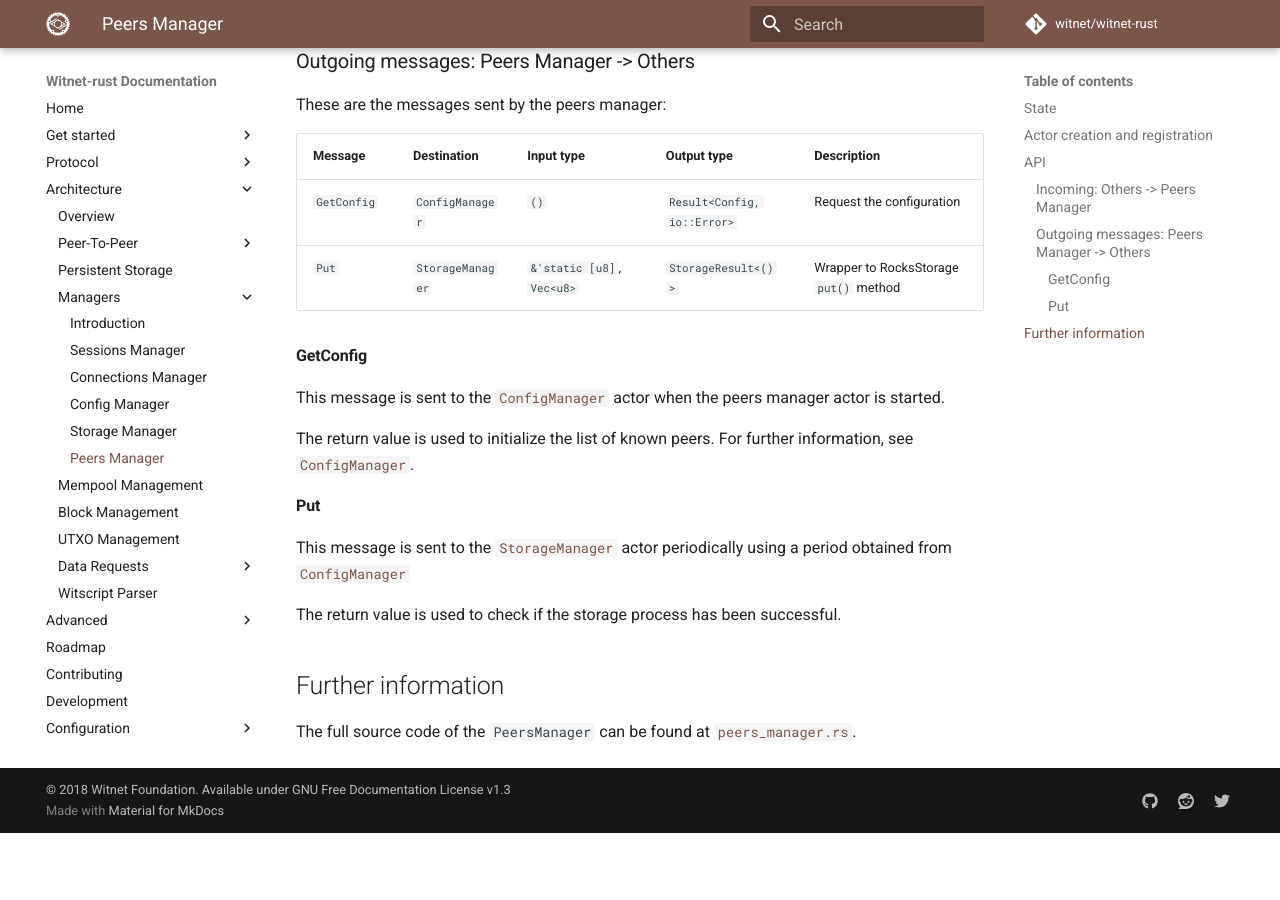
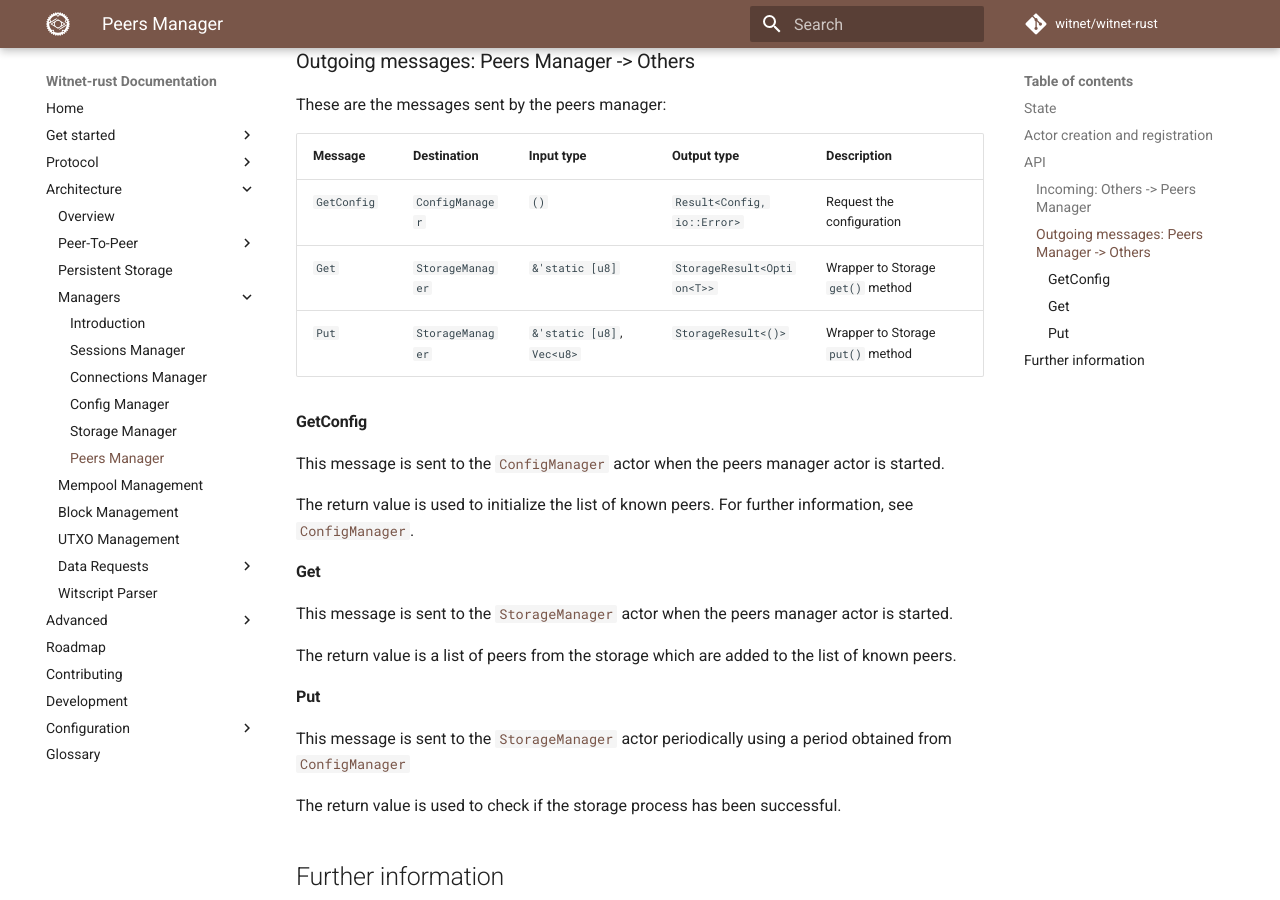
Before and after one commit to witnet/witnet-rust, an MkDocs documentation site: the page built from docs/architecture/managers/peers-manager.md, in a window 1280 px wide and 900 px high, scrolled down 2152 px. Built offline with MkDocs 1.6.1 and Material for MkDocs 9.7.7, drawn with Linux system fonts in a browser that asks for light colours; comment, search, counter and statistics services are not loaded; before the commit the page ends 2985 px from its top, so only the background shows below that.

Commit message:
docs(managers): document outgoing Get message in PeersManager

```diff
--- a/docs/architecture/managers/peers-manager.md
+++ b/docs/architecture/managers/peers-manager.md
@@ -95,13 +95,20 @@
 | Message     | Destination       | Input type                                | Output type                 | Description                               |
 | ----------- | ----------------- | ----------------------------------------- | --------------------------- | ----------------------------------------- |
 | `GetConfig` | `ConfigManager`   | `()`                                      | `Result<Config, io::Error>` | Request the configuration                 |
-| `Put`       | `StorageManager`  | `&'static [u8]`, `Vec<u8>`                | `StorageResult<()>`         | Wrapper to RocksStorage `put()` method    |
+| `Get`       | `StorageManager`  | `&'static [u8]`                           | `StorageResult<Option<T>>`  | Wrapper to Storage `get()` method         |
+| `Put`       | `StorageManager`  | `&'static [u8]`, `Vec<u8>`                | `StorageResult<()>`         | Wrapper to Storage `put()` method         |
 
 #### GetConfig
 
 This message is sent to the [`ConfigManager`][config_manager] actor when the peers manager actor is started.
 
 The return value is used to initialize the list of known peers. For further information, see  [`ConfigManager`][config_manager].
+
+#### Get
+
+This message is sent to the [`StorageManager`][storage_manager] actor when the peers manager actor is started.
+
+The return value is a list of peers from the storage which are added to the list of known peers.
 
 #### Put
 
```
